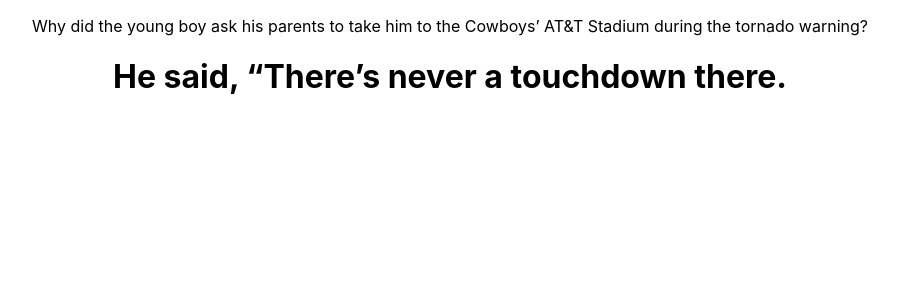
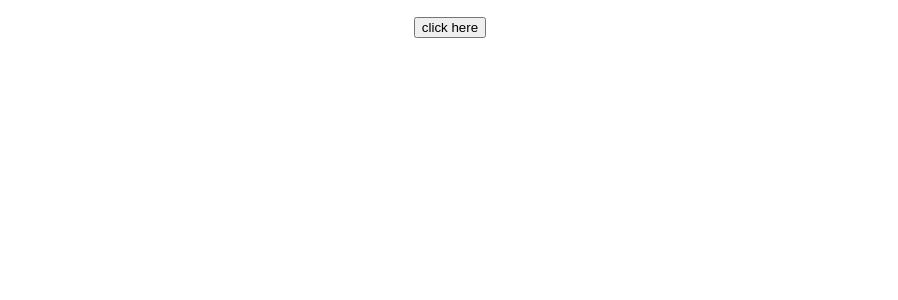
Before and after one commit to Tacoholic/jokes, a React (Create React App) app: page / in a window 1280 px wide. Shown: the top 300 px of the page, without its empty margins (190-1088 px from the left). Built offline with nearby package versions, Linux system fonts and the light colour scheme.

Commit message:
functioning button for SportsJokesApi

```diff
--- a/src/SportsJokesApi.js
+++ b/src/SportsJokesApi.js
@@ -1,21 +1,33 @@
 import React from 'react'
 import SportsJokesData from './SportsJokesData';
 
+const initialState = {
+  randomJoke: []
+};
+
 class SportsJokesApi extends React.Component {
 
-    getRandomJoke(){
-       return SportsJokesData[(SportsJokesData.length * Math.random()) << 0]
+  constructor(props) {
+    super(props);
+    this.getRandomJoke = this.getRandomJoke.bind(this);
+    this.state = initialState;
+  }
 
+  getRandomJoke() {
+    this.setState({
+      randomJoke: SportsJokesData[(SportsJokesData.length * Math.random()) << 0]
+    });
   }
 
   render() {
-        const randomJoke =  this.getRandomJoke()
+    const { randomJoke } = this.state;
     return (
-            <React.Fragment>
-            <p>{randomJoke.question}</p>
-            <h1>{randomJoke.answer}</h1>
-            </React.Fragment>
-        )
+      <React.Fragment >
+      <p> {randomJoke.question} </p>
+      <p> {randomJoke.answer} </p>
+      <button onClick = {this.getRandomJoke}>click here </button>
+      </React.Fragment >
+    );
   }
 }
 export default SportsJokesApi;
```
Lines whose indentation alone changed are shown as unchanged.
